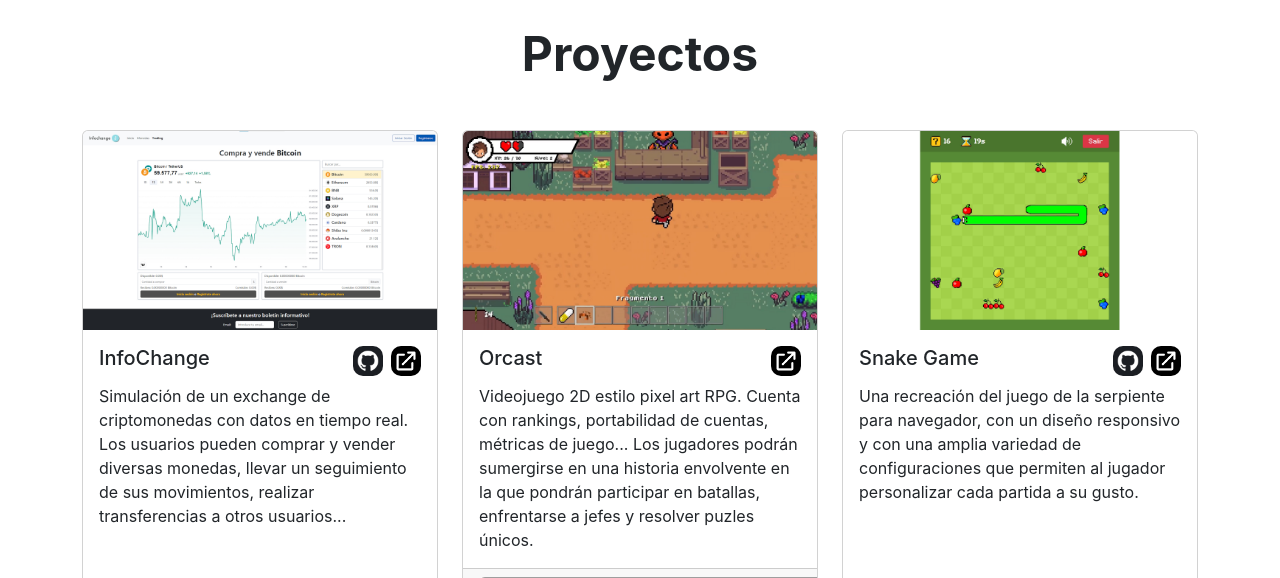
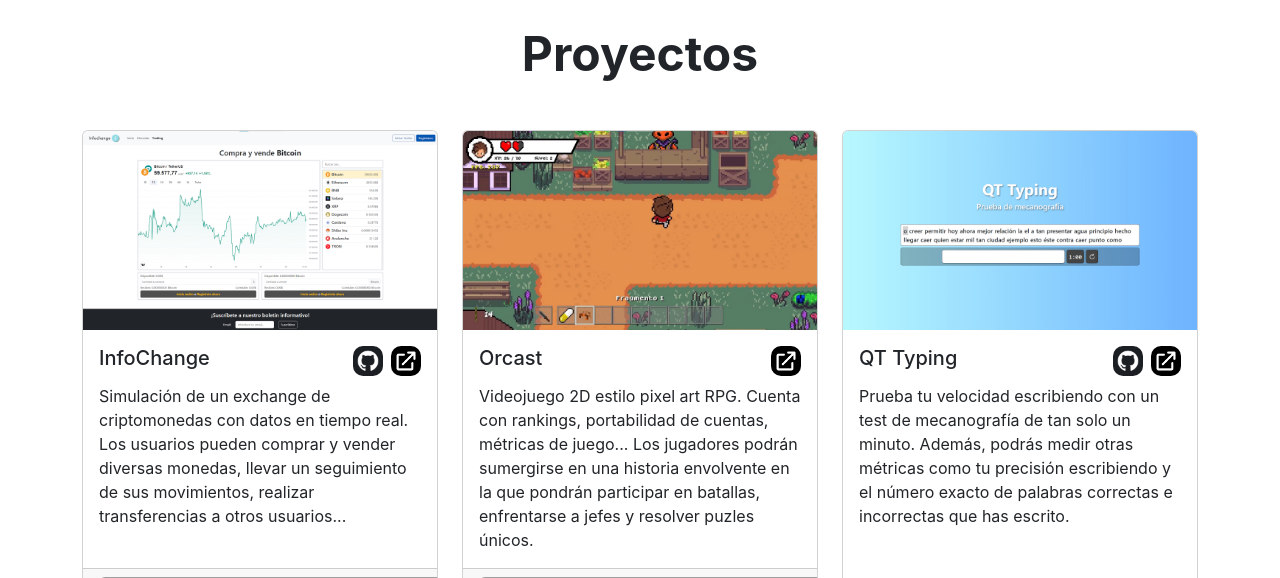
Before and after one commit to eulogioqt/eulogioqt.github.io, a React (Vite) app: page / in a window 1280 px wide. Shown: the part 840-1418 px from the top of the page. Built offline with nearby package versions, Linux system fonts and the light colour scheme; grey boxes are pictures that could not be loaded.

Commit message:
Add QT Typing

```diff
--- a/src/pages/app/data/ProjectsData.json
+++ b/src/pages/app/data/ProjectsData.json
@@ -8,7 +8,8 @@
         "tech": [
             "React",
             "Bootstrap",
-            "Express"
+            "Express",
+            "SQLite"
         ]
     },
     {
@@ -22,6 +23,17 @@
             "C#",
             "PHP",
             "MySQL"
+        ]
+    },
+    {
+        "photo": "/projects/qt-typing/banner.jpg",
+        "title": "QT Typing",
+        "github": "https://github.com/eulogioqt/qt-typing",
+        "link": "https://eulogioqt.github.io/qt-typing",
+        "description": "Prueba tu velocidad escribiendo con un test de mecanografía de tan solo un minuto. Además, podrás medir otras métricas como tu precisión escribiendo y el número exacto de palabras correctas e incorrectas que has escrito.",
+        "tech": [
+            "React",
+            "Bootstrap"
         ]
     },
     {
--- a/src/pages/app/sections/projects/components/ProjectItem.jsx
+++ b/src/pages/app/sections/projects/components/ProjectItem.jsx
@@ -9,7 +9,8 @@ const badges = {
     "PHP": "https://img.shields.io/badge/PHP-777BB4?style=for-the-badge&logo=php&logoColor=white",
     "MySQL": "https://img.shields.io/badge/MySQL-005C84?style=for-the-badge&logo=mysql&logoColor=white",
     "C#": "https://img.shields.io/badge/C%23-239120?style=for-the-badge&logo=c-sharp&logoColor=white",
-    "Bootstrap": "https://img.shields.io/badge/Bootstrap-563D7C?style=for-the-badge&logo=bootstrap&logoColor=white"
+    "Bootstrap": "https://img.shields.io/badge/Bootstrap-563D7C?style=for-the-badge&logo=bootstrap&logoColor=white",
+    "SQLite": "https://img.shields.io/badge/SQLite-07405E?style=for-the-badge&logo=sqlite&logoColor=white"
 }
 
 const ProjectItem = ({ index, photo, title, github, link, description, tech }) => {
```
Also changed, not shown: public/projects/qt-typing/banner.jpg (added).
